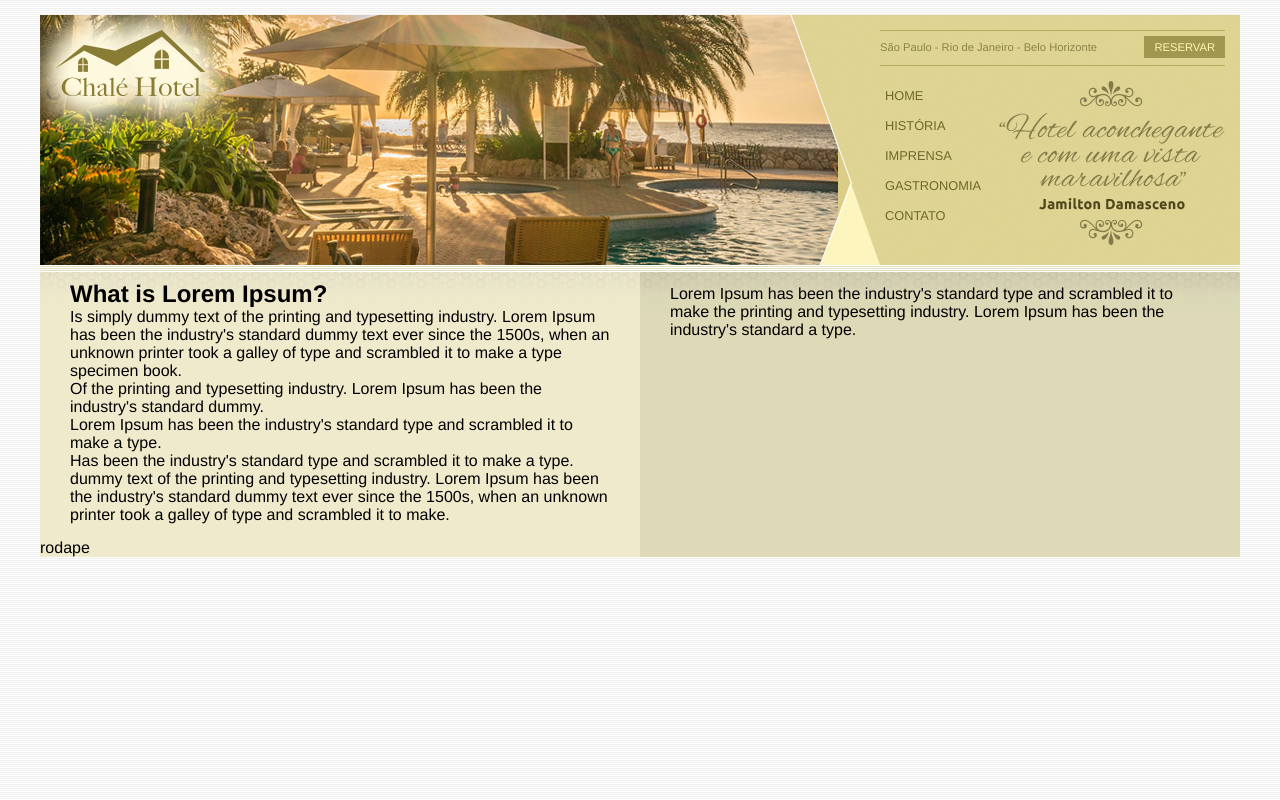
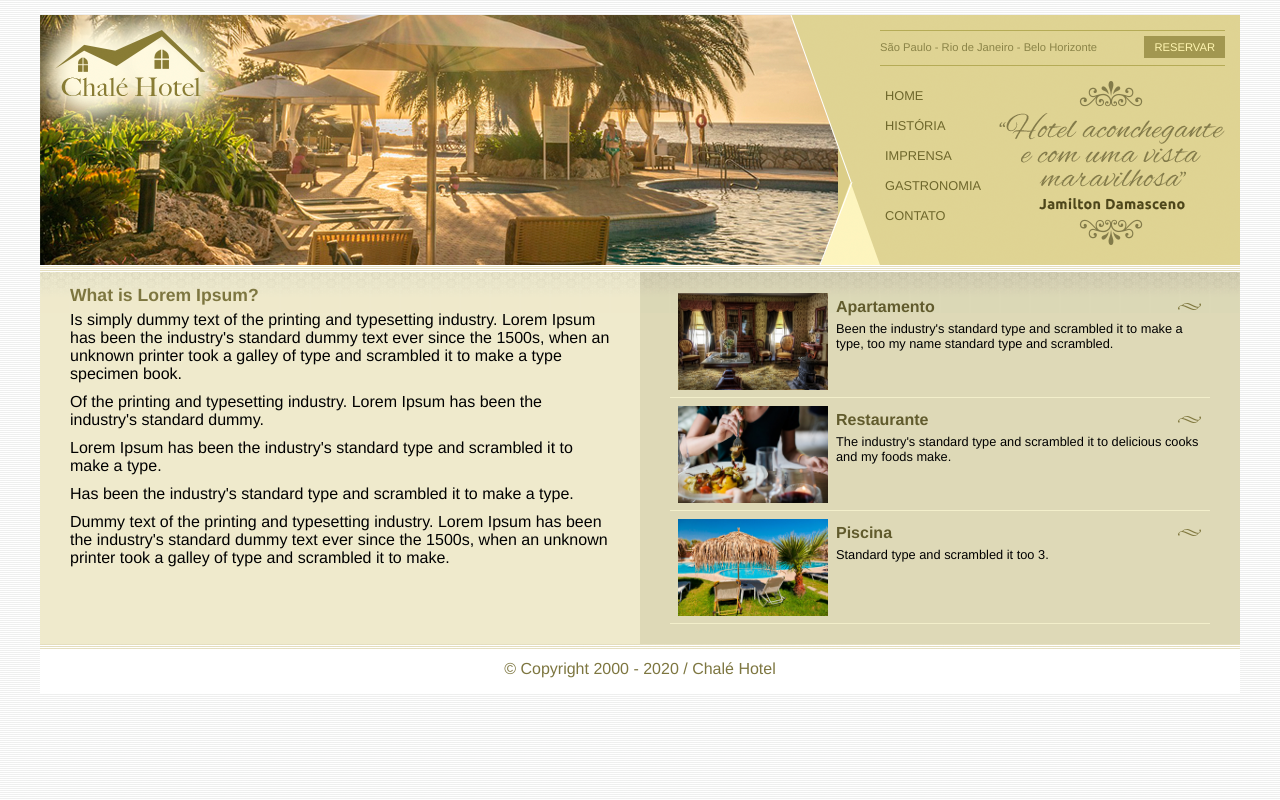
Before and after one commit to danielandradedasilva/chaleHotel, a plain HTML site: page index.html in a window 1280 px wide. Drawn offline with Linux system fonts and the light colour scheme.

Commit message:
finalizado conteudo principal e lateral

```diff
--- a/css/style.css
+++ b/css/style.css
@@ -137,4 +137,55 @@ ul#navegacao a:hover {
 
 #rodape {
     clear: both;
+    padding: 16px;
+    background: #fff url(../img/bg-rodape.png) repeat-x top;
+    color: #7d7640;
+    text-align: center;
 }
+
+
+/*FORMATAÇÕES DE TEXTOS
+*/
+
+h2 {
+    color: #7d7640;
+    font-size: 1.1em;
+    padding: 5px 0px;
+}
+
+p {
+    font-size: 1em;
+    margin-bottom: 10px;
+}
+
+
+/*FORMATAÇÕES DA AREA LATERAL
+*/
+
+#beneficios li {
+    padding: 8px;
+    border-bottom: 1px solid #f3efcb;
+    height: 6em;
+}
+
+#beneficios li a img {
+    float: left;
+    margin-right: 8px;
+}
+
+#beneficios li a p {
+    color: #000;
+    font-size: 0.8em;
+}
+
+#beneficios li a h3 {
+    font-size: 1em;
+    color: #615b2d;
+    padding: 5px 0;
+    background: url(../img/ornamento.png)no-repeat center right;
+}
+
+#beneficios li:hover {
+    background: #f6f3d6;
+    cursor: pointer;
+}
--- a/index.html
+++ b/index.html
@@ -65,7 +65,7 @@
                     Has been the industry's standard type and scrambled it to make a type.
                 </p>
                 <p>
-                    dummy text of the printing and typesetting industry. Lorem Ipsum has been the industry's standard dummy text ever since the 1500s, when an unknown printer took a galley of type and scrambled it to make.
+                    Dummy text of the printing and typesetting industry. Lorem Ipsum has been the industry's standard dummy text ever since the 1500s, when an unknown printer took a galley of type and scrambled it to make.
                 </p>
             </div>
         </div>
@@ -74,15 +74,40 @@
         <!--Inicio Área Lateral-->
         <div id="area-lateral">
             <div class="conteudo">
-                <p>
-                    Lorem Ipsum has been the industry's standard type and scrambled it to make the printing and typesetting industry. Lorem Ipsum has been the industry's standard a type.
-                </p>
+
+                <ul id="beneficios">
+                    <li>
+                        <a href="">
+                            <img src="img/apartamento.jpg" alt="apartamento" width="150" />
+                            <h3>Apartamento</h3>
+                            <p>Been the industry's standard type and scrambled it to make a type, too my name standard type and scrambled.</p>
+                        </a>
+                    </li>
+                    <li>
+                        <a href="">
+                            <img src="img/restaurante.jpg" alt="restaurante" width="150" />
+                            <h3>Restaurante</h3>
+                            <p>The industry's standard type and scrambled it to delicious cooks and my foods make.</p>
+                        </a>
+                    </li>
+                    <li>
+                        <a href="">
+                            <img src="img/piscina.jpg" alt="piscina" width="150" />
+                            <h3>Piscina</h3>
+                            <p>Standard type and scrambled it too 3.</p>
+                        </a>
+                    </li>
+
+                </ul>
+
             </div>
         </div>
         <!--Fim Área Lateral-->
 
         <div id="rodape">
-            rodape
+            <span>
+                &copy; Copyright 2000 - 2020 / Chalé Hotel
+            </span>
         </div>
     </div>
     <!--Fim Container-->
```
